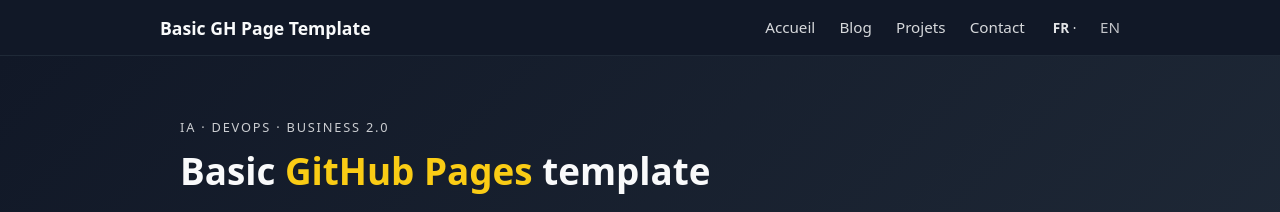
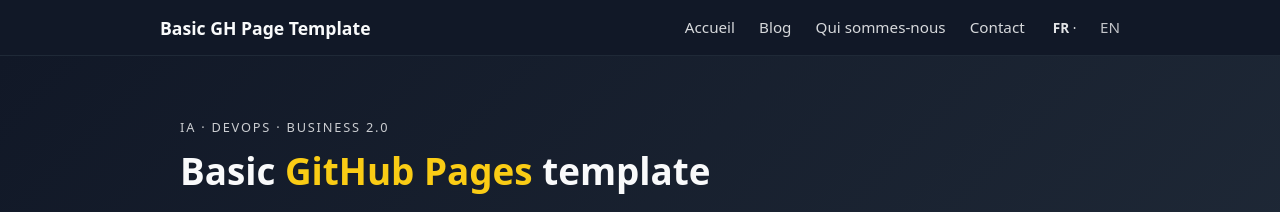
Before and after one commit to jphenri/botte-redwing.ca, a Jekyll site: the page built from index.md, in a window 1280 px wide. Shown: the top 212 px of the page. Built offline with Jekyll 4.4.1, drawn with Linux system fonts in a browser that asks for light colours.

Commit message:
Update header.html

```diff
--- a/_includes/header.html
+++ b/_includes/header.html
@@ -25,12 +25,12 @@
       {% if current_lang == "fr" %}
         <a href="{{ '/' | relative_url }}">Accueil</a>
         <a href="{{ '/blog/' | relative_url }}">Blog</a>
-        <a href="{{ '/projects/' | relative_url }}">Projets</a>
+        <a href="{{ '/projects/' | relative_url }}">Qui sommes-nous</a>
         <a href="{{ '/contact/' | relative_url }}">Contact</a>
       {% else %}
         <a href="{{ '/en/' | relative_url }}">Home</a>
         <a href="{{ '/en/blog/' | relative_url }}">Blog</a>
-        <a href="{{ '/en/projects/' | relative_url }}">Projects</a>
+        <a href="{{ '/en/projects/' | relative_url }}">About us</a>
         <a href="{{ '/en/contact/' | relative_url }}">Contact</a>
       {% endif %}
 
```
